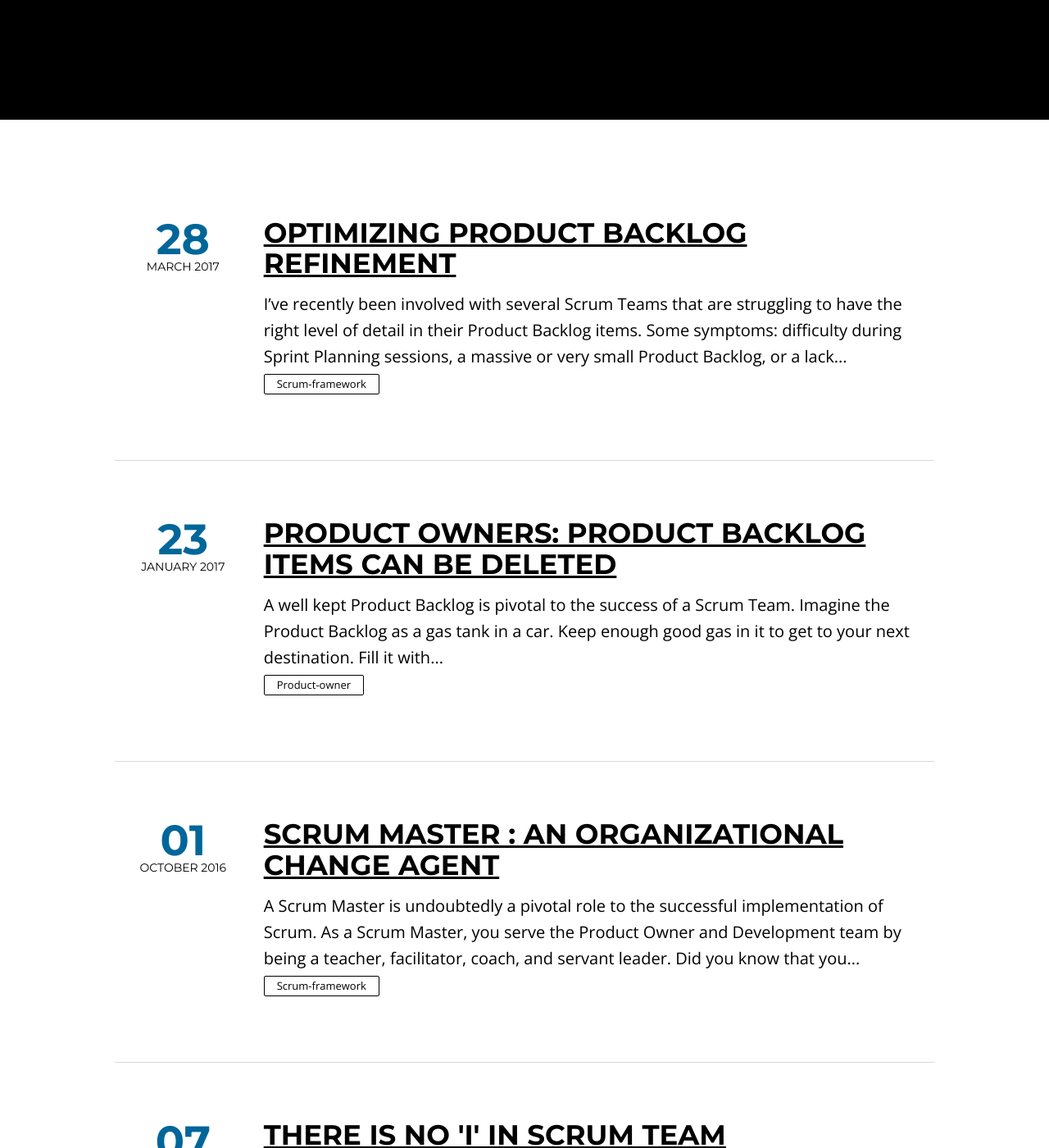
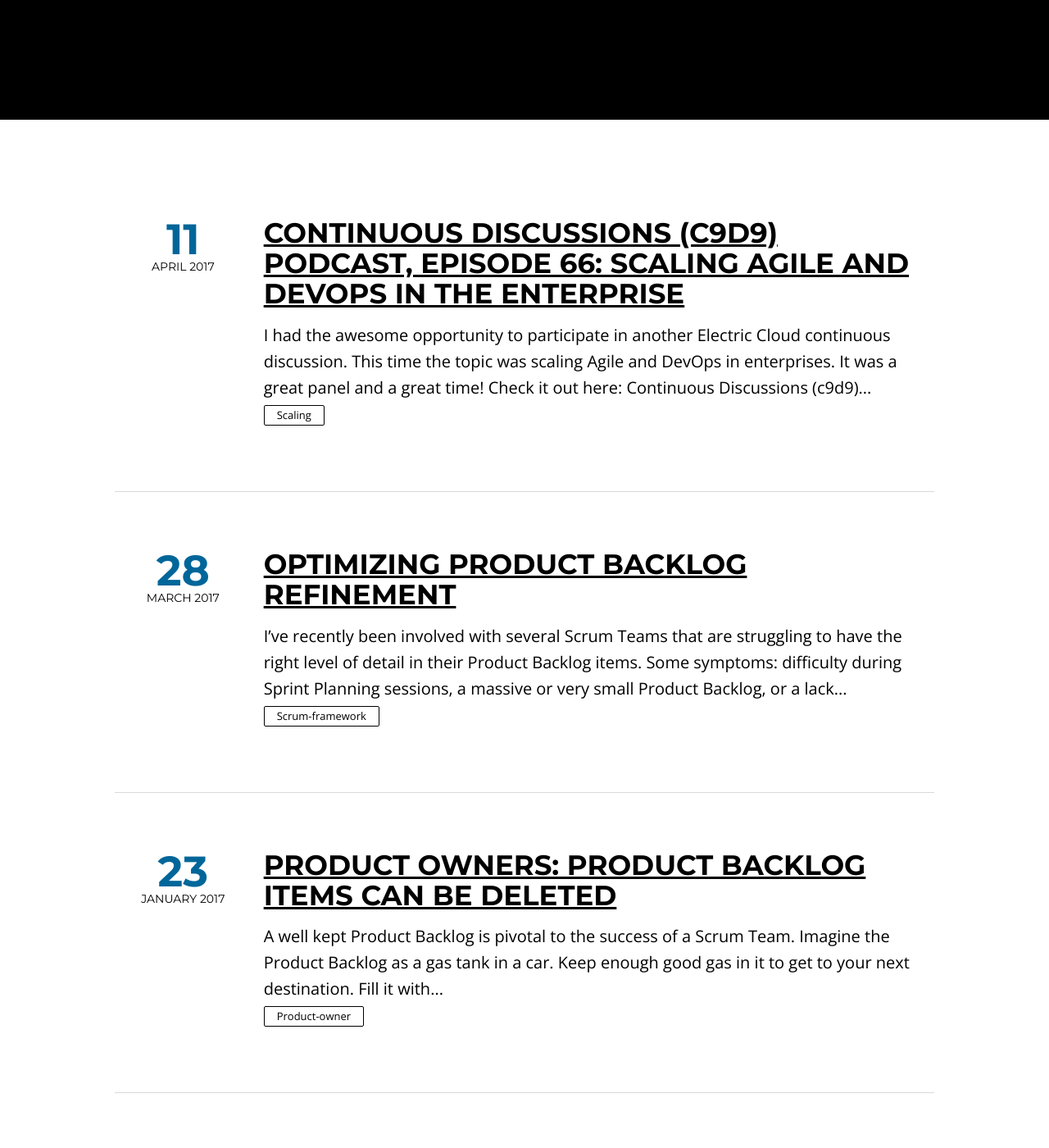
Before and after one commit to agiletodd/agiletodd.github.io, a Jekyll site: the page built from index.html, in a window 1280 px wide and 1400 px high, scrolled down 378 px. Shown: the whole window at 82% size. Built offline with Jekyll 4.4.1, drawn with Linux system fonts in a browser that asks for light colours; nearby versions of some CDN libraries; the list of posts is cut into pages by our own code; some of the changed text lies outside the part shown.

Commit message:
New Blog Post, Images, and Other Updates
C9D9 post, added image of me, added images and modified text of about
and training page.

```diff
--- /dev/null
+++ b/_posts/Scaling/2017-04-11-C9D9-Scaling-Agile-and-DevOps-in-the-Enterprise.md
@@ -0,0 +1,21 @@
+---
+author: Todd Miller
+linkedin_username: todd-miller-16996420
+layout: post
+title: "Continuous Discussions (c9d9) Podcast, Episode 66: Scaling Agile and DevOps in the Enterprise"
+date: 2017-04-11 12:00
+comments: true
+description: Todd Miller participated in an Electric Cloud panel discussion on scaling Agile and DevOps in the Enterprise.
+category: Scaling
+tags:
+- Scrum
+- Scaling Agile
+- DevOps
+- Todd Miller
+---
+
+I had the awesome opportunity to participate in another Electric Cloud continuous discussion. This time the topic was scaling Agile and DevOps in enterprises. It was a great panel and a great time! Check it out here:
+
+[Continuous Discussions (c9d9) Podcast, Episode 66: Scaling Agile and DevOps in the Enterprise](http://electric-cloud.com/blog/2017/04/continuous-discussions-c9d9-podcast-episode-66-scaling-agile-devops-enterprise/)
+
+[![IMAGE ALT TEXT](http://img.youtube.com/vi/uffUoX-O3g8/3.jpg)](https://youtu.be/uffUoX-O3g8 "Continuous Discussions (c9d9) Podcast, Episode 66: Scaling Agile and DevOps in the Enterprise")
--- a/training.md
+++ b/training.md
@@ -7,7 +7,10 @@
 chart: true
 ---
 
-New to Scrum? Need a refresher? Struggling with your implementation? We provide both private and public professional Scrum courses throughout the Northeastern United States. The courseware we offer is the official courseware of Scrum.org which is the premier Scrum training in the software development industry. Why settle for less than the best when your organization is counting on agility.
+<span>
+<img src="images/class-drawing-scrum-elements.png" align="left" style="margin:0px 50px 0px 0px" />
+
+New to Scrum? Need a refresher? Struggling with your implementation? We provide both private and public Professional Scrum courses throughout the Northeastern United States. The courseware we offer is the official courseware of Scrum.org which is the premier Scrum training in the software development industry. Why settle for less than the best when your organization is counting on agility.
 
 Below you can find a description for the courses presently available by us. For additional information on a course please email me at <a href="mailto:todd@xperientsoftware.com" target="_top">todd@xperientsoftware.com</a>
 
@@ -16,23 +19,40 @@
 ### Private Courses
 We welcome the opportunity to come into your organization and train you in a private course. Private courses are for students all residing from the same organization. These courses are generally taught on premise but other accommodations can be made.
 
-This is a cost effective way to get professional Scrum training in your organization in a private setting. Email me at <a href="mailto:todd@xperientsoftware.com" target="_top">todd@xperientsoftware.com</a> for my availability.
+This is a cost effective way to get professional Scrum training in your organization in a private setting. Email me at <a href="mailto:todd@xperientsoftware.com" target="_top">todd@xperientsoftware.com</a> for availability.
+
+### Professional Scrum Foundations
+<span>
+<img src="images/PSF_Program_200x200.png" align="left" style="margin:0px 50px 0px 0px" />
+The Professional Scrum Foundations (PSF) course is a 2-day course that teaches Scrum in a highly practical way. Working in a series of Sprints, teams of students build a software application, thereby facing real-life problems. The mechanics, roles, principles and (empirical) process of Scrum are demonstrated. Common missteps and misunderstandings are discussed so students grow a higher awareness of their symptoms.
+
+Attending this course will give you a credit to taking the Professional Scrum Master I exam. Upon passing the exam you will receive a PSM I certification.
+
+[Click here for more information](https://www.scrum.org/Courses/Professional-Scrum-Foundations)
 
 ### Professional Scrum Master
+<span>
+<img src="images/PSM_Program_200x200.png" align="left" style="margin:0px 50px 0px 0px" />
 The Professional Scrum Master (PSM) course is a 2-day course that covers the principles and (empirical) process theory underpinning the mechanics, rules and roles of the Scrum framework. Advanced tools for servant-leadership are provided to increase a Scrum Master’s effectiveness. These tools relate to behavioral shifts, working with people and teams, coaching and facilitation techniques, and addressing the organization. Like all Scrum.org courses, students learn through instruction and team-based exercises.
 
 Attending this course will give you a credit to taking the Professional Scrum Master I exam. Upon passing the exam you will receive a PSM I certification.
 
 [Click here for more information](https://www.scrum.org/Courses/Professional-Scrum-Master)
 
-### Professional Scrum Foundations
-The Professional Scrum Foundations (PSF) course is a 2-day course that teaches Scrum in a highly practical way. Working in a series of Sprints, teams of students build a software application, thereby facing real-life problems. The mechanics, roles, principles and (empirical) process of Scrum are demonstrated. Common missteps and misunderstandings are discussed so students grow a higher awareness of their symptoms.
+### Professional Scrum Product Owner
+<span>
+<img src="images/PSPO_Program_200x200.png" align="left" style="margin:0px 50px 0px 0px" />
+The Professional Scrum Product Owner™ is a 2-day course that provides the foundational knowledge needed to work with Scrum in a highly practical way. The course is a combination of instruction and team-based exercises where students experience how the Scrum framework improves product development efforts.
 
-Attending this course will give you a credit to taking the Professional Scrum Master I exam. Upon passing the exam you will receive a PSM I certification.
+Over the 2 days, students will develop and solidify their knowledge of being a Product Owner through instruction and team-based exercises. The breadth of the role’s responsibilities in delivering a successful product will become more clear from an Agile perspective. Metrics are identified to track the creation of value and the successful delivery of the product to the marketplace.
 
-[Click here for more information](https://www.scrum.org/Courses/Professional-Scrum-Foundations)
+Attending this course will give you a credit to taking the Professional Scrum Master I exam. Upon passing the exam you will receive a PSPO I certification.
+
+[Click here for more information](https://www.scrum.org/courses/professional-scrum-product-owner-training)
 
 ### Professional Scrum Developer
+<span>
+<img src="images/PSD_Program_200x200.png" align="left" style="margin:0px 50px 0px 0px" />
 The Professional Scrum Developer (PSD) course is a 3-day course that teaches how to create great software using the Scrum framework. Working in a series of Sprints, teams of students collaborate, apply modern engineering practices, and use the Scrum framework to cope with changes. They learn how to develop increments of potentially releasable functionality from a realistic Product Backlog.
 
 Attending this course will give you a credit to taking the Professional Scrum Developer I exam. Upon passing the exam you will receive a PSD certification.
```
Also changed, not shown: about.md (+4 -1 lines), images/PSPO_Program_200x200.png (added), images/class-drawing-agenda.png (added), images/class-drawing-empiricism.png (added), images/class-drawing-scrum-elements.png (added), images/todd-miller.png (added).
